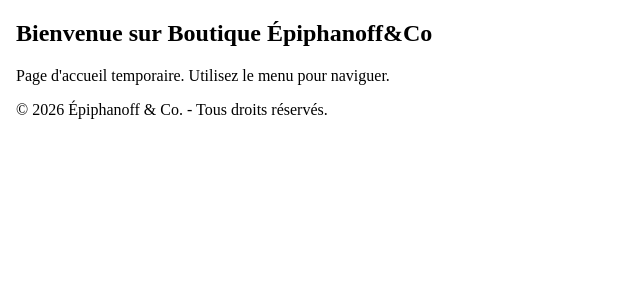
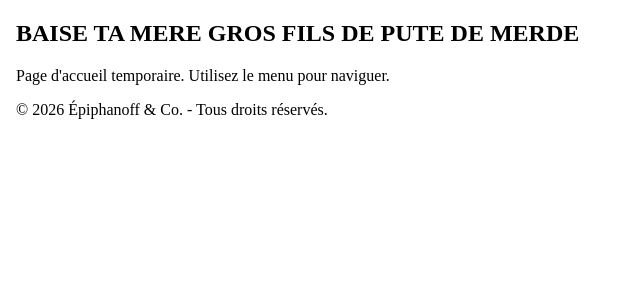
Before and after one commit to Floguimax-68/Exercice-Back-End-S4, a PHP site: page /index.php?action=accueil in a window 1280 px wide. Shown: the part 107-407 px from the top of the page, without its empty margins (0-640 px from the left). Run offline with PHP 8.4, Linux system fonts and the light colour scheme; some web fonts are replaced.

Commit message:
Update vueAccueil.php

```diff
--- a/vue/vueAccueil.php
+++ b/vue/vueAccueil.php
@@ -3,6 +3,6 @@ $titre = "Accueil - Épiphanoff & Co.";
 ?>
 
 <div class="accueil">
-    <h2>Bienvenue sur Boutique Épiphanoff&Co</h2>
+    <h2>BAISE TA MERE GROS FILS DE PUTE DE MERDE </h2>
     <p>Page d'accueil temporaire. Utilisez le menu pour naviguer.</p>
 </div>
```
